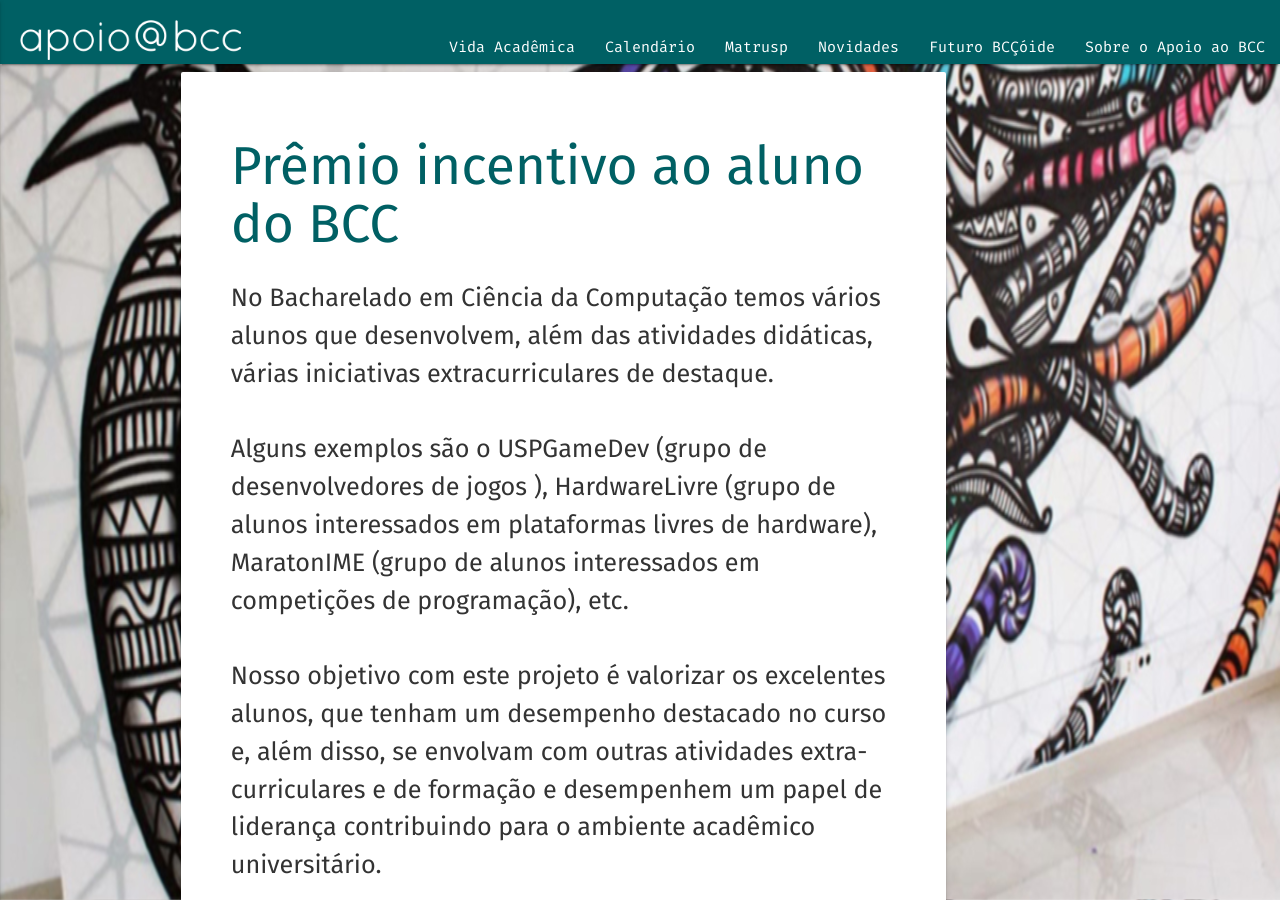
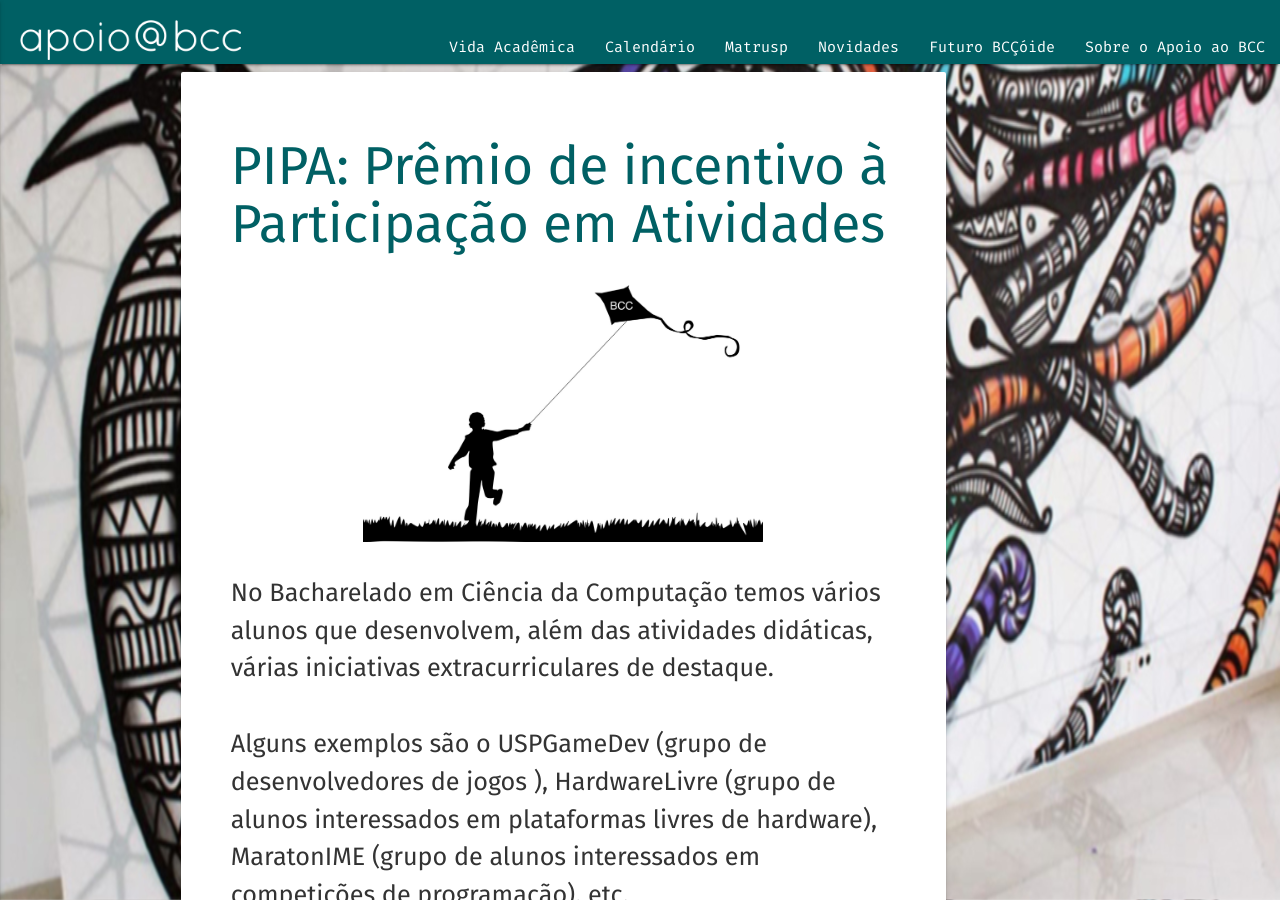
Before and after one commit to apoiobcc/apoiobcc, a Jekyll site: the page built from _posts/2017-05-01-premioIncentivo.html, in a window 1280 px wide and 900 px high. Built offline with Jekyll 4.4.1, drawn with Linux system fonts in a browser that asks for light colours; nearby versions of some CDN libraries.

Commit message:
Página do prêmio PIPA

```diff
--- a/_posts/2017-05-01-premioIncentivo.html
+++ b/_posts/2017-05-01-premioIncentivo.html
@@ -1,11 +1,14 @@
 ---
 layout: text
-title: "Prêmio incentivo ao aluno do BCC"
+title: "PIPA: Prêmio de incentivo à Participação em Atividades"
 date: 2017-05-01 00:00
-excerpt: "Conheça o projeto Prêmio PIPA! Uma nova iniciativa
+excerpt: "Conheça o Prêmio PIPA! Uma nova iniciativa
 do DCC, da Caelum e da Alura para incentivar projetos extracurriculares."
 categories: news
 ---
+<center>
+<img src="{{ site.baseurl }}/assets/pipa.jpg" width="400px">
+</center>
 <p>
 No Bacharelado em Ciência da Computação temos vários alunos que desenvolvem,
 além das atividades didáticas, várias iniciativas extra­curriculares de
@@ -62,10 +65,10 @@ Gustavo Silva, e pelo ex-aluno, Paulo Silveira.
 
 <hr>
 <table>
-  <tr>
-<td width=200> <img src="logobcc.png" height=50> </td>
-<td width=100> <img src="logoime.png" height=50> </td>
-<td width=150> <img src="alura-logo.svg" height=50> </td>
-<td width=200> <img src="caelum-logo.svg" height=50> </td>
+<tr>
+<td width=200> <img src="{{ site.baseurl }}/assets/logobcc.png" height=50> </td>
+<td width=100> <img src="{{ site.baseurl }}/assets/logoime.png" height=50> </td>
+<td width=150> <img src="{{ site.baseurl }}/assets/logoalura.svg" height=50> </td>
+<td width=200> <img src="{{ site.baseurl }}/assets/logocaelum.svg" height=50> </td>
 </tr>
 </table>
```
Also changed, not shown: assets/logoalura.svg (added), assets/logobcc.png (added), assets/logocaelum.svg (added), assets/logoime.png (added), assets/novo.gif (added), assets/pipa.jpg (added).
